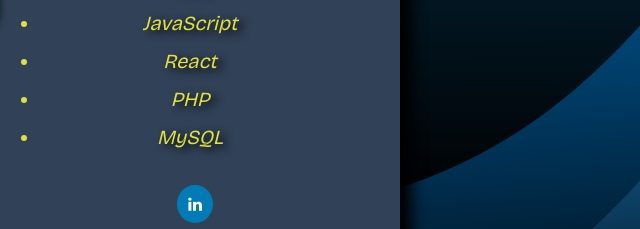
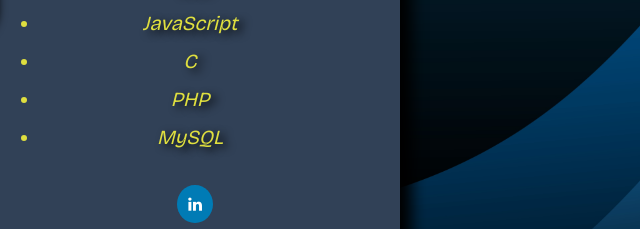
Before and after one commit to JohnTountas/Tountas-Business-Card, a plain HTML site: page index.html in a window 1280 px wide. Shown: the part 523-752 px from the top of the page, 640-1280 px from the left. Drawn offline with nearby package versions, Linux system fonts and the light colour scheme.

Commit message:
Update index.html

```diff
--- a/index.html
+++ b/index.html
@@ -27,7 +27,7 @@
                                 <li><i>Html</i></li>
                                 <li><i>Css</i></li>
                                 <li><i>JavaScript</i></li>
-                                <li><i>React</i></li>
+                                <li><i>C</i></li>
                                 <li><i>PHP</i></li>
                                 <li><i>MySQL</i></li>
 
```
